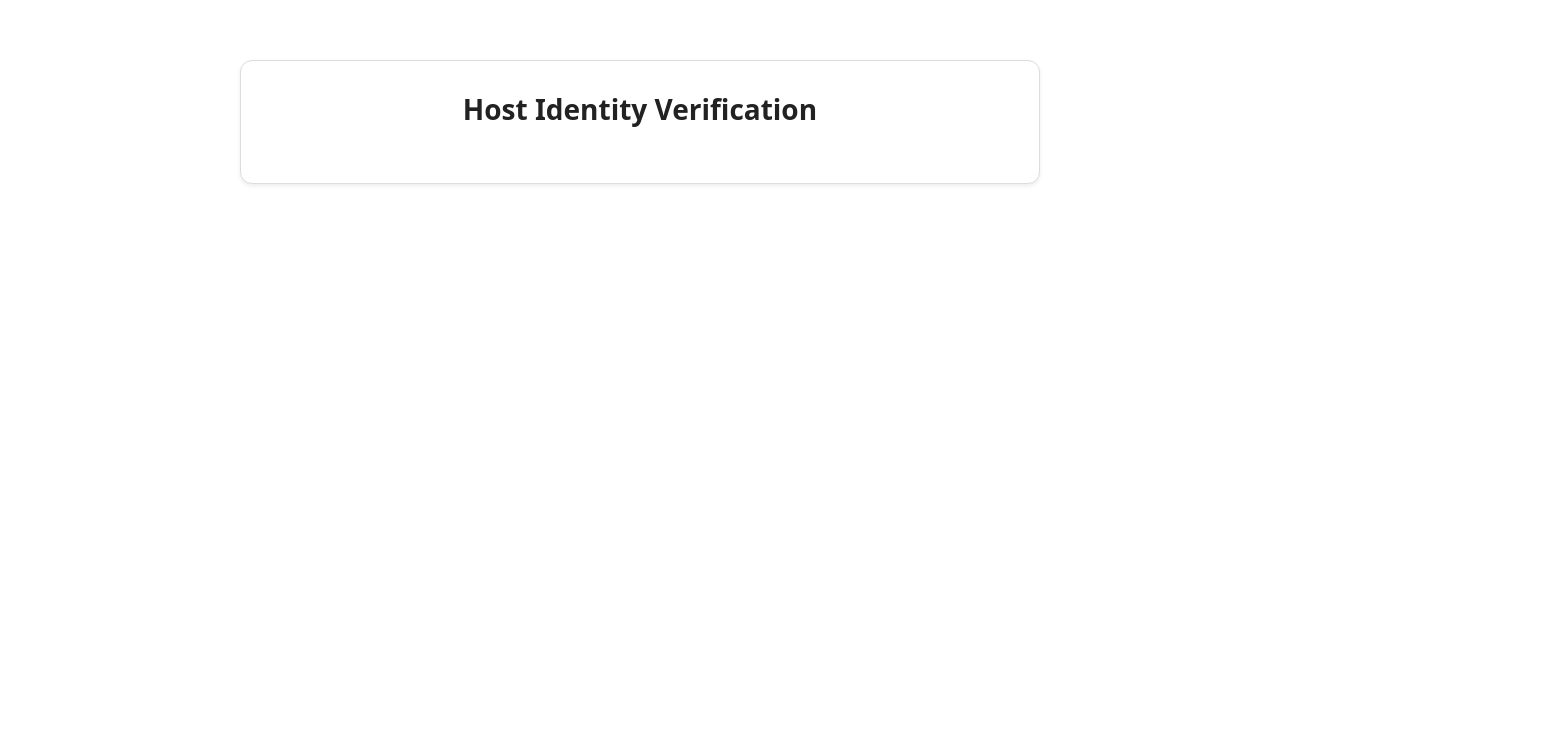
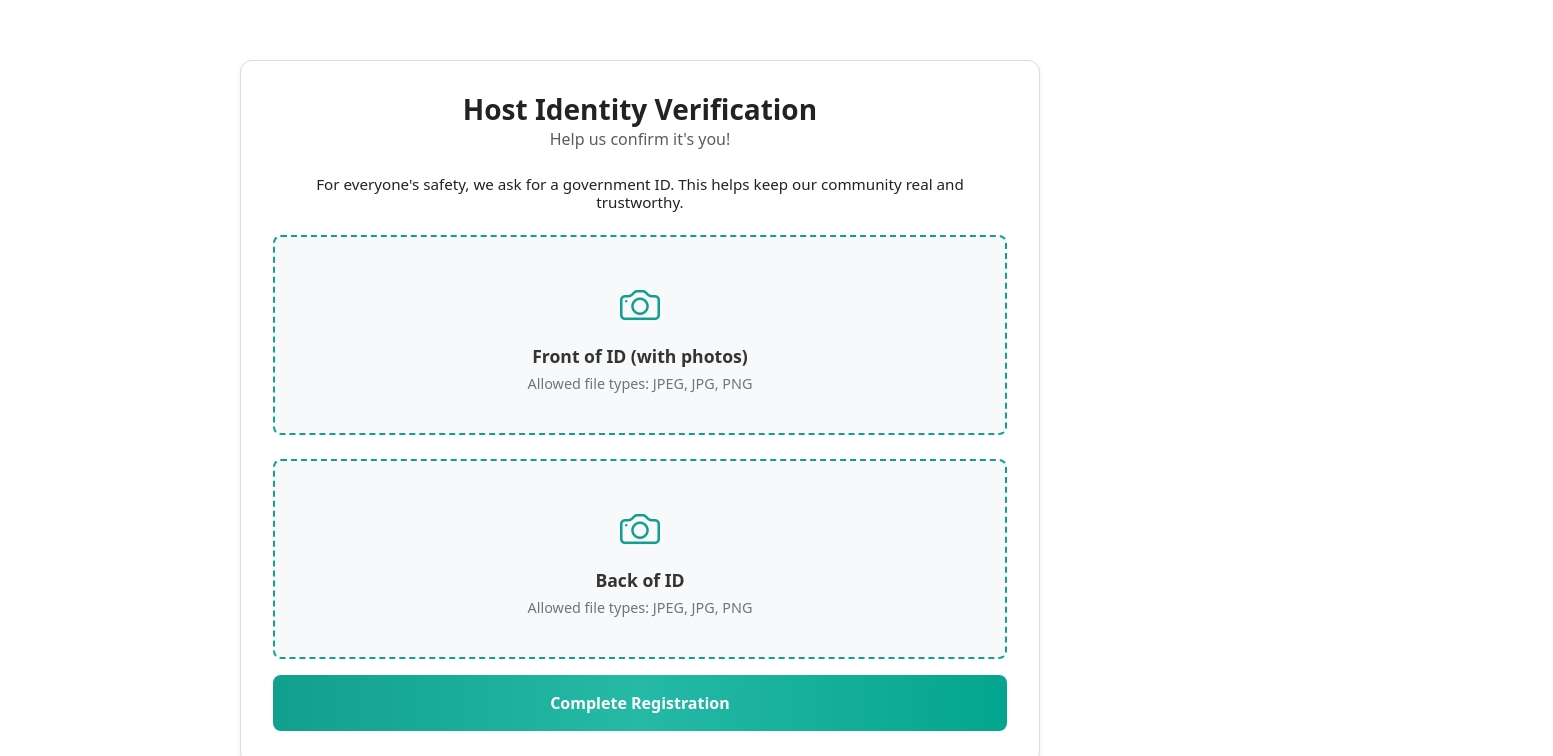
Before and after one commit to deepali-kadway/WagInn-Capstone-Project, an Angular app in the folder WagInn-Project/: page /idVerification in a window 1280 px wide. Shown: the part 80-836 px from the top of the page, 1553 px wide, since content can reach past the window. Built offline with nearby package versions, Linux system fonts and the light colour scheme.

Commit message:
ID verification, single images

```diff
--- a/WagInn-Project/src/app/components/hostRegistration/host-registration-idverification/host-registration-idverification.css
+++ b/WagInn-Project/src/app/components/hostRegistration/host-registration-idverification/host-registration-idverification.css
@@ -21,3 +21,125 @@
   color: #222;
   margin-bottom: 0;
 }
+
+.subtitle-style{
+  font-size: 0.95rem;
+  font-weight: 400;
+  color: #222;
+  margin-bottom: 1rem;
+}
+
+.photo-upload-container{
+  position: relative;
+  display: block;
+}
+
+.photo-input{
+  position: absolute;
+  opacity: 0;
+  pointer-events: none;
+  width: 100%;
+  height: 100%;
+}
+
+.photo-upload-label{
+  display: flex;
+  flex-direction: column;
+  align-items: center;
+  justify-content: center;
+  width: 100%;
+  min-height: 200px;
+  padding: 1rem;
+  border: 2px dashed #11a08d;
+  border-radius: 8px;
+  background-color: #f8f9fa;
+  cursor: pointer;
+  transition: all 0.3s ease;
+  text-align: center;
+}
+
+.photo-upload-label:hover{
+  background-color: #e3f2fd;
+  border-color: #11a08d;
+  transform: translateY(-2px);
+  box-shadow: 0 4px 12px rgba(17, 160. 141, 0.397);
+}
+
+.photo-upload-label i {
+  font-size: 2.5rem;
+  color: #11a08d;
+  margin-bottom: 0.5rem;
+}
+
+.upload-text{
+  font-size: 1.1rem;
+  font-weight: 600;
+  color: #333;
+  margin-bottom: 0.25rem;
+}
+
+.upload-subtext {
+  font-size: 0.9rem;
+  color: #6c757d;
+}
+
+.selected-images{
+  border-top: 1px solid #dee2e6;
+  border-bottom: 1px solid #dee2e6;
+  padding-top: 1rem;
+}
+
+.image-preview-card{
+  position: relative;
+  overflow: hidden;
+  border: 1px solid #dee2e6;
+  background: white;
+  box-shadow: 0 2px 4px rgba(0,0,0,0.1);
+  transition: transform 0.2s ease;
+  border-radius: 8px;
+  margin-bottom: 20px;
+}
+
+.image-preview-card:hover {
+  transform: translateY(-2px);
+  box-shadow: 0 4px 12px rgba(0,0,0,0.15);
+}
+
+.preview-image{
+  width: 100%;
+  height: 120px;
+  object-fit: cover;
+  display: block;
+}
+
+.remove-btn{
+  position: absolute;
+  top: 5px;
+  right: 5px;
+  width: 24px;
+  height: 24px;
+  padding: 0;
+  border-radius: 50%;
+  display: flex;
+  align-items: center;
+  justify-content: center;
+  font-size: 0.75rem;
+}
+
+/* Submit Button */
+.submit-btn {
+  background: linear-gradient(to right, #11a08d 0%, #25b9a6 50%, #04a58f 100%);
+  border: none;
+  border-radius: 8px;
+  padding: 1rem;
+  font-size: 1rem;
+  font-weight: 600;
+  color: white;
+  transition: all 0.2s ease;
+}
+
+.submit-btn:hover {
+  background: linear-gradient(to right, #11a08d 0%, #25b9a6 50%, #04a58f 100%);
+  transform: translateY(-1px);
+  box-shadow: 0 4px 8px rgba(0,0,0,0.1);
+}
--- a/WagInn-Project/src/app/components/hostRegistration/host-registration-idverification/host-registration-idverification.html
+++ b/WagInn-Project/src/app/components/hostRegistration/host-registration-idverification/host-registration-idverification.html
@@ -7,8 +7,105 @@
         <div>
           <div class="text-center mb-4">
             <h2 class="registration-title">Host Identity Verification</h2>
+            <p class="text-muted">Help us confirm it's you!</p>
+          </div>
+          <div class="text-center mb-4">
+            <h5 class="subtitle-style">
+              For everyone's safety, we ask for a government ID. This helps keep
+              our community real and trustworthy.
+            </h5>
           </div>
 
+          <form [formGroup]="registrationForm">
+            <!-- Capture front side of ID -->
+            <div class="photo-container mb-4">
+              <input
+                type="file"
+                class="form-control photo-input"
+                id="identityPhotosFront"
+                (change)="onFrontIdSelected($event)"
+                accept="image/png, image/jpg, image/jpeg"
+              />
+              <label for="identityPhotosFront" class="photo-upload-label">
+                <i class="bi bi-camera"></i>
+                <span class="upload-text">Front of ID (with photos)</span>
+                <span class="upload-subtext"
+                  >Allowed file types: JPEG, JPG, PNG</span
+                >
+              </label>
+            </div>
+
+            <!-- Preview selected image: Front -->
+            <div class="selected-images mt-3 mb-4" *ngIf="frontIdPreviewUrl">
+              <div class="row g-3">
+                <div class="col-md-3 col-sm-4 col-6">
+                  <div class="image-preview-card">
+                    <img [src]="frontIdPreviewUrl" class="preview-image" />
+                    <button
+                      type="button"
+                      class="btn btn-light btn-sm remove-btn"
+                      (click)="removeFrontId()"
+                    >
+                      <i class="bi bi-x-circle"></i>
+                    </button>
+                    <div class="image-info">
+                      <small class="text-muted">{{ frontId?.name }}</small>
+                    </div>
+                  </div>
+                </div>
+              </div>
+            </div>
+
+            <!-- Capture Back side of ID -->
+            <div class="photo-container">
+              <input
+                type="file"
+                class="form-control photo-input"
+                id="identityPhotosBack"
+                (change)="onBackIdSelected($event)"
+                accept="image/png, image/jpg, image/jpeg"
+              />
+              <label for="identityPhotosBack" class="photo-upload-label">
+                <i class="bi bi-camera"></i>
+                <span class="upload-text">Back of ID</span>
+                <span class="upload-subtext"
+                  >Allowed file types: JPEG, JPG, PNG</span
+                >
+              </label>
+            </div>
+
+            <!-- Preview selected image: Back -->
+            <div class="selected-images mt-3 mb-4" *ngIf="backIdPreviewUrl">
+              <div class="row g-3">
+                <div class="col-md-3 col-sm-4 col-6">
+                  <div class="image-preview-card">
+                    <img [src]="backIdPreviewUrl" class="preview-image" />
+                    <button
+                      type="button"
+                      class="btn btn-light btn-sm remove-btn"
+                      (click)="removeBackId()"
+                    >
+                      <i class="bi bi-x-circle"></i>
+                    </button>
+                    <div class="image-info">
+                      <small class="text-muted">{{ backId?.name }}</small>
+                    </div>
+                  </div>
+                </div>
+              </div>
+            </div>
+
+            <!-- Navigation Buttons -->
+            <div class="d-grid mt-3">
+              <button
+                type="button"
+                class="btn btn-primary submit-btn"
+                (click)="submitForm()"
+              >
+                Complete Registration
+              </button>
+            </div>
+          </form>
         </div>
       </div>
     </div>
--- a/WagInn-Project/src/app/components/hostRegistration/host-registration-idverification/host-registration-idverification.ts
+++ b/WagInn-Project/src/app/components/hostRegistration/host-registration-idverification/host-registration-idverification.ts
@@ -1,11 +1,92 @@
 import { Component } from '@angular/core';
+import { FormBuilder, FormGroup, Validators } from '@angular/forms';
 
 @Component({
   selector: 'app-host-registration-idverification',
   standalone: false,
   templateUrl: './host-registration-idverification.html',
-  styleUrl: './host-registration-idverification.css'
+  styleUrl: './host-registration-idverification.css',
 })
 export class HostRegistrationIDVerification {
+  registrationForm!: FormGroup;
+  frontId: File | null = null;
+  frontIdPreviewUrl: string = '';
+  backId: File | null = null;
+  backIdPreviewUrl: string = '';
 
+  constructor(private fb: FormBuilder) {
+    this.registrationForm = this.fb.group({
+      identityPhotosFront: [null, Validators.required],
+      identityPhotosBack: [null, Validators.required],
+    });
+  }
+
+  onFrontIdSelected(event: any) {
+    const file = event.target.files[0];
+
+    //clear previous selection
+    if (this.frontIdPreviewUrl) {
+      URL.revokeObjectURL(this.frontIdPreviewUrl);
+    }
+
+    if (file && this.isValidImage(file)) {
+      this.frontId = file;
+      this.frontIdPreviewUrl = URL.createObjectURL(file);
+    } else {
+      this.frontId = null;
+      this.frontIdPreviewUrl = '';
+    }
+
+    this.registrationForm.get('identityPhotosFront')?.setValue(this.frontId);
+  }
+
+  onBackIdSelected(event: any) {
+    const file = event.target.files[0];
+
+    if (this.backIdPreviewUrl) {
+      URL.revokeObjectURL(this.backIdPreviewUrl);
+    }
+
+    if (file && this.isValidImage(file)) {
+      this.backId = file;
+      this.backIdPreviewUrl = URL.createObjectURL(file);
+    } else {
+      this.backId = null;
+      this.backIdPreviewUrl = '';
+    }
+    this.registrationForm.get('identityPhotosBack')?.setValue(this.frontId);
+  }
+
+  private isValidImage(file: File) {
+    const allowedImgTypes = ['image/jpg', 'image/png', 'image/jpeg'];
+    const maxSize = 5 * 1024 * 1024;
+    return allowedImgTypes.includes(file.type) && file.size <= maxSize;
+  }
+
+  removeFrontId() {
+    if (this.frontIdPreviewUrl) {
+      URL.revokeObjectURL(this.frontIdPreviewUrl);
+    }
+    //remove from both arrays
+    this.frontId = null;
+    this.frontIdPreviewUrl = '';
+  }
+
+  removeBackId() {
+    if (this.backIdPreviewUrl) {
+      URL.revokeObjectURL(this.backIdPreviewUrl);
+    }
+    this.backId = null;
+    this.backIdPreviewUrl = '';
+  }
+
+  getFrontIdPreview(): string {
+    return this.frontIdPreviewUrl;
+  }
+
+  getBackIdPreview(): string {
+    return this.backIdPreviewUrl;
+  }
+
+  submitForm(){}
 }
```
